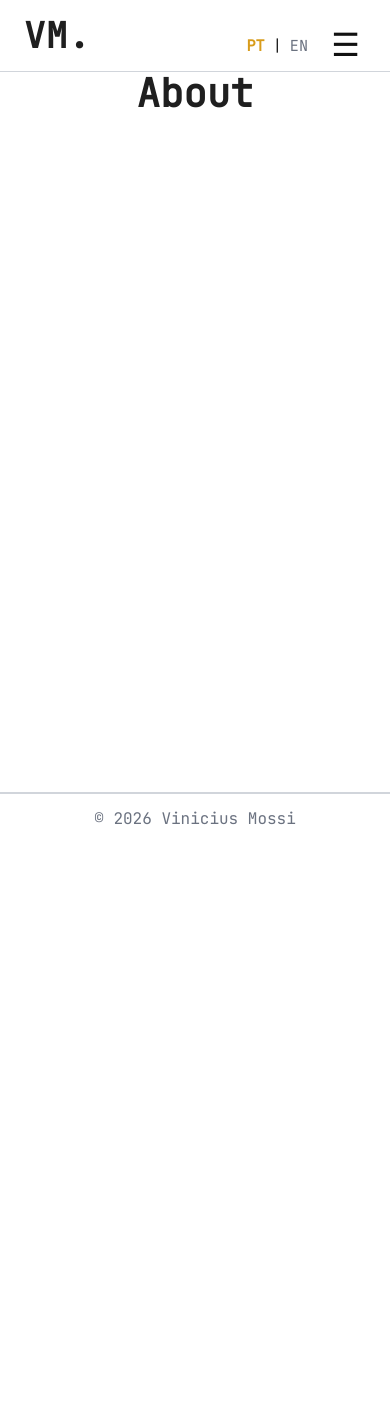
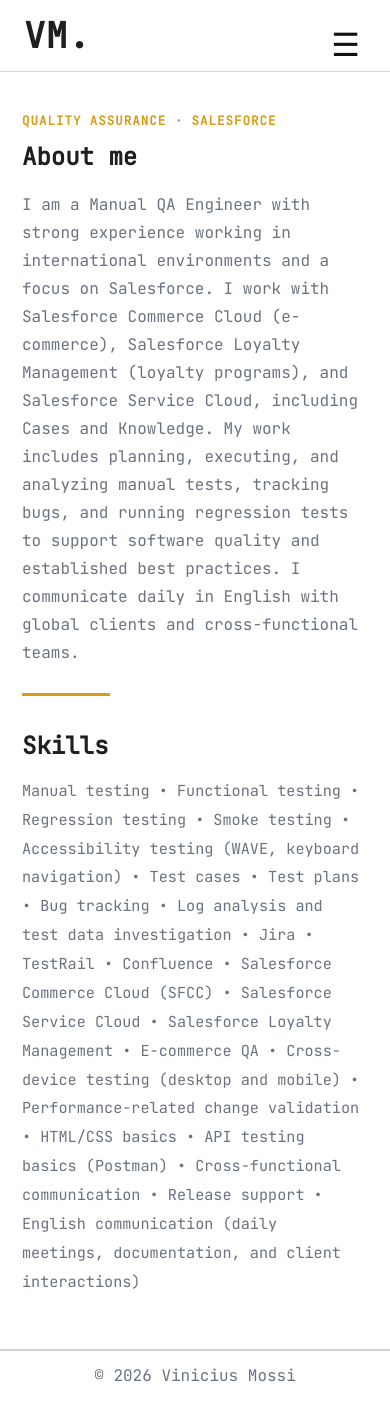
Before and after one commit to vinicius12pm/pro-monotype, a React (Vite) app: page /about in a window 390 px wide. Before the commit the page ends 844 px from the top, so only its background shows below. Built offline with nearby package versions, Linux system fonts and the light colour scheme.

Commit message:
Add English About and Contact content

```diff
--- a/src/components/Header/Header.css
+++ b/src/components/Header/Header.css
@@ -58,31 +58,6 @@
     50%{
         opacity:0;
     }
-}
-
-.language-switch{
-    display:flex;
-    align-items:center;
-    gap:8px;
-}
-
-.language-switch button{
-    background:none;
-    border:none;
-    cursor:pointer;
-    font-family:inherit;
-    font-size:1rem;
-    color:var(--gray);
-    transition:.25s;
-}
-
-.language-switch button:hover{
-    color:var(--accent);
-}
-
-.active-language{
-    color:var(--accent)!important;
-    font-weight:700;
 }
 
 /* ===========================
@@ -169,19 +144,5 @@
 
     }
 
-    .language-switch{
-        display:flex;
-        position:fixed;
-        top:26px;
-        right:82px;
-        height:39px;
-        z-index:1001;
-        font-size:.95rem;
-    }
-
-    .language-switch button{
-        font-size:.95rem;
-        padding:0;
-    }
 
 }
--- a/src/components/Header/Header.jsx
+++ b/src/components/Header/Header.jsx
@@ -5,7 +5,6 @@ import { useState } from "react";
 
 function Header() {
   const [menuOpen, setMenuOpen] = useState(false);
-  const [activeLanguage, setActiveLanguage] = useState("PT");
 
   return (
     <header className="header">
@@ -63,19 +62,6 @@ function Header() {
           </ul>
         </nav>
 
-        <div className="language-switch">
-          <button
-            className={activeLanguage === "PT" ? "active-language" : ""}
-            onClick={() => setActiveLanguage("PT")}
-            aria-pressed={activeLanguage === "PT"}
-          >PT</button>
-          <span>|</span>
-          <button
-            className={activeLanguage === "EN" ? "active-language" : ""}
-            onClick={() => setActiveLanguage("EN")}
-            aria-pressed={activeLanguage === "EN"}
-          >EN</button>
-        </div>
 
       </div>
     </header>
--- /dev/null
+++ b/src/pages/About/About.css
@@ -0,0 +1,87 @@
+.about-page {
+    flex:1;
+    width:100%;
+    min-width:0;
+    padding:clamp(48px, 7vw, 88px) clamp(22px, 8vw, 120px);
+}
+
+.about-content {
+    width:100%;
+    max-width:1040px;
+    margin:0 auto;
+}
+
+.about-kicker {
+    margin-bottom:18px;
+    color:var(--accent);
+    font-size:.9rem;
+    font-weight:700;
+    letter-spacing:.08em;
+    line-height:1.4;
+}
+
+.about-title {
+    margin-bottom:28px;
+    font-size:clamp(1.5rem, 3vw, 1.8rem);
+    line-height:1.05;
+}
+
+.about-summary {
+    max-width:76ch;
+    color:var(--gray);
+    font-size:clamp(1rem, 1.5vw, 1.15rem);
+    line-height:1.8;
+}
+
+.about-divider {
+    width:88px;
+    height:3px;
+    margin:32px 0 44px;
+    background:var(--accent);
+}
+
+.skills-title {
+    margin-bottom:22px;
+    font-size:clamp(1.5rem, 3vw, 1.8rem);
+}
+
+.skills-list {
+    max-width:92ch;
+    margin:0;
+    color:var(--gray);
+    font-size:1rem;
+    line-height:2;
+}
+
+@media (max-width:768px) {
+    .about-page {
+        padding:40px 22px 52px;
+    }
+
+    .about-kicker {
+        margin-bottom:14px;
+        font-size:.78rem;
+    }
+
+    .about-title {
+        margin-bottom:22px;
+    }
+
+    .about-summary {
+        font-size:1rem;
+        line-height:1.75;
+    }
+
+    .about-divider {
+        margin:26px 0 34px;
+    }
+
+    .skills-title {
+        margin-bottom:16px;
+    }
+
+    .skills-list {
+        font-size:.95rem;
+        line-height:1.9;
+    }
+}
--- a/src/pages/About/About.jsx
+++ b/src/pages/About/About.jsx
@@ -1,5 +1,57 @@
+import "./About.css";
+
+const skills = [
+  "Manual testing",
+  "Functional testing",
+  "Regression testing",
+  "Smoke testing",
+  "Accessibility testing (WAVE, keyboard navigation)",
+  "Test cases",
+  "Test plans",
+  "Bug tracking",
+  "Log analysis and test data investigation",
+  "Jira",
+  "TestRail",
+  "Confluence",
+  "Salesforce Commerce Cloud (SFCC)",
+  "Salesforce Service Cloud",
+  "Salesforce Loyalty Management",
+  "E-commerce QA",
+  "Cross-device testing (desktop and mobile)",
+  "Performance-related change validation",
+  "HTML/CSS basics",
+  "API testing basics (Postman)",
+  "Cross-functional communication",
+  "Release support",
+  "English communication (daily meetings, documentation, and client interactions)",
+];
+
 function About() {
-  return <h1>About</h1>;
+  return (
+    <section className="about-page" aria-labelledby="about-title">
+      <div className="about-content">
+        <p className="about-kicker">QUALITY ASSURANCE · SALESFORCE</p>
+        <h1 className="about-title" id="about-title">About me</h1>
+        <p className="about-summary">
+          I am a Manual QA Engineer with strong experience working in international
+          environments and a focus on Salesforce. I work with Salesforce Commerce
+          Cloud (e-commerce), Salesforce Loyalty Management (loyalty programs), and
+          Salesforce Service Cloud, including Cases and Knowledge. My work includes
+          planning, executing, and analyzing manual tests, tracking bugs, and running
+          regression tests to support software quality and established best
+          practices. I communicate daily in English with global clients and
+          cross-functional teams.
+        </p>
+
+        <div className="about-divider" aria-hidden="true" />
+
+        <section className="skills-section" aria-labelledby="skills-title">
+          <h2 className="skills-title" id="skills-title">Skills</h2>
+          <p className="skills-list">{skills.join(" • ")}</p>
+        </section>
+      </div>
+    </section>
+  );
 }
 
 export default About;
--- /dev/null
+++ b/src/pages/Contact/Contact.css
@@ -0,0 +1,75 @@
+.contact-page {
+    flex:1;
+    width:100%;
+    min-width:0;
+    display:flex;
+    align-items:center;
+    justify-content:center;
+    padding:64px 24px;
+}
+
+.contact-content {
+    width:100%;
+    max-width:760px;
+    text-align:center;
+    transform:translateY(-16px);
+}
+
+.contact-kicker {
+    margin-bottom:14px;
+    color:var(--text);
+    font-size:clamp(1.5rem, 3vw, 1.8rem);
+    font-weight:700;
+    letter-spacing:.08em;
+    line-height:1.4;
+}
+
+.contact-kicker::after {
+    content:"";
+    display:block;
+    width:120px;
+    height:2px;
+    margin:6px auto 0;
+    border-radius:4px;
+    background:var(--accent);
+}
+
+.contact-links {
+    display:flex;
+    align-items:center;
+    justify-content:center;
+    flex-direction:column;
+    gap:12px;
+}
+
+.contact-link {
+    display:inline-flex;
+    align-items:center;
+    gap:10px;
+    padding:10px 0;
+    color:var(--gray);
+    font-size:clamp(1rem, 1.5vw, 1.15rem);
+    line-height:1.8;
+    transition:color .2s ease;
+}
+
+.contact-link:hover {
+    color:var(--accent);
+}
+
+.contact-link span {
+    color:inherit;
+}
+
+@media (max-width:768px) {
+    .contact-page {
+        padding:48px 22px;
+    }
+
+    .contact-kicker::after {
+        width:88px;
+        height:2px;
+        margin-top:6px;
+    }
+
+}
--- a/src/pages/Contact/Contact.jsx
+++ b/src/pages/Contact/Contact.jsx
@@ -1,5 +1,31 @@
+import "./Contact.css";
+
 function Contact() {
-  return <h1>Contact</h1>;
+  return (
+    <section className="contact-page" aria-labelledby="contact-title">
+      <div className="contact-content">
+        <h1 className="contact-kicker" id="contact-title">LET'S CONNECT</h1>
+        <div className="contact-links">
+          <a
+            className="contact-link"
+            href="https://www.linkedin.com/in/vinicius-passos-mossi/"
+            target="_blank"
+            rel="noreferrer"
+            aria-label="Visit Vinicius Mossi on LinkedIn"
+          >
+            LinkedIn <span aria-hidden="true">↗</span>
+          </a>
+          <a
+            className="contact-link"
+            href="mailto:mossi.vinicius@hotmail.com"
+            aria-label="Email Vinicius Mossi"
+          >
+            Email me <span aria-hidden="true">↗</span>
+          </a>
+        </div>
+      </div>
+    </section>
+  );
 }
 
 export default Contact;
```
